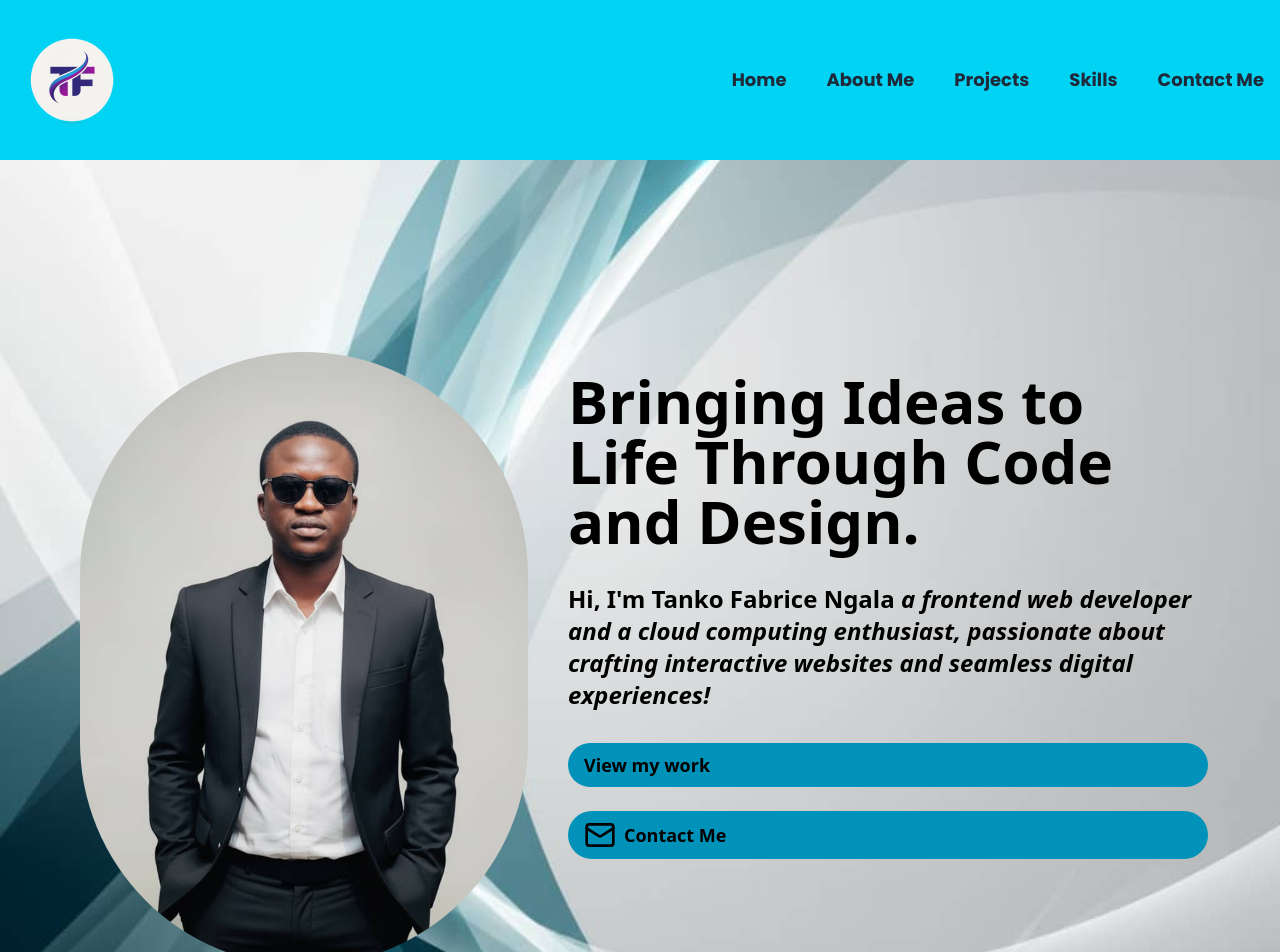
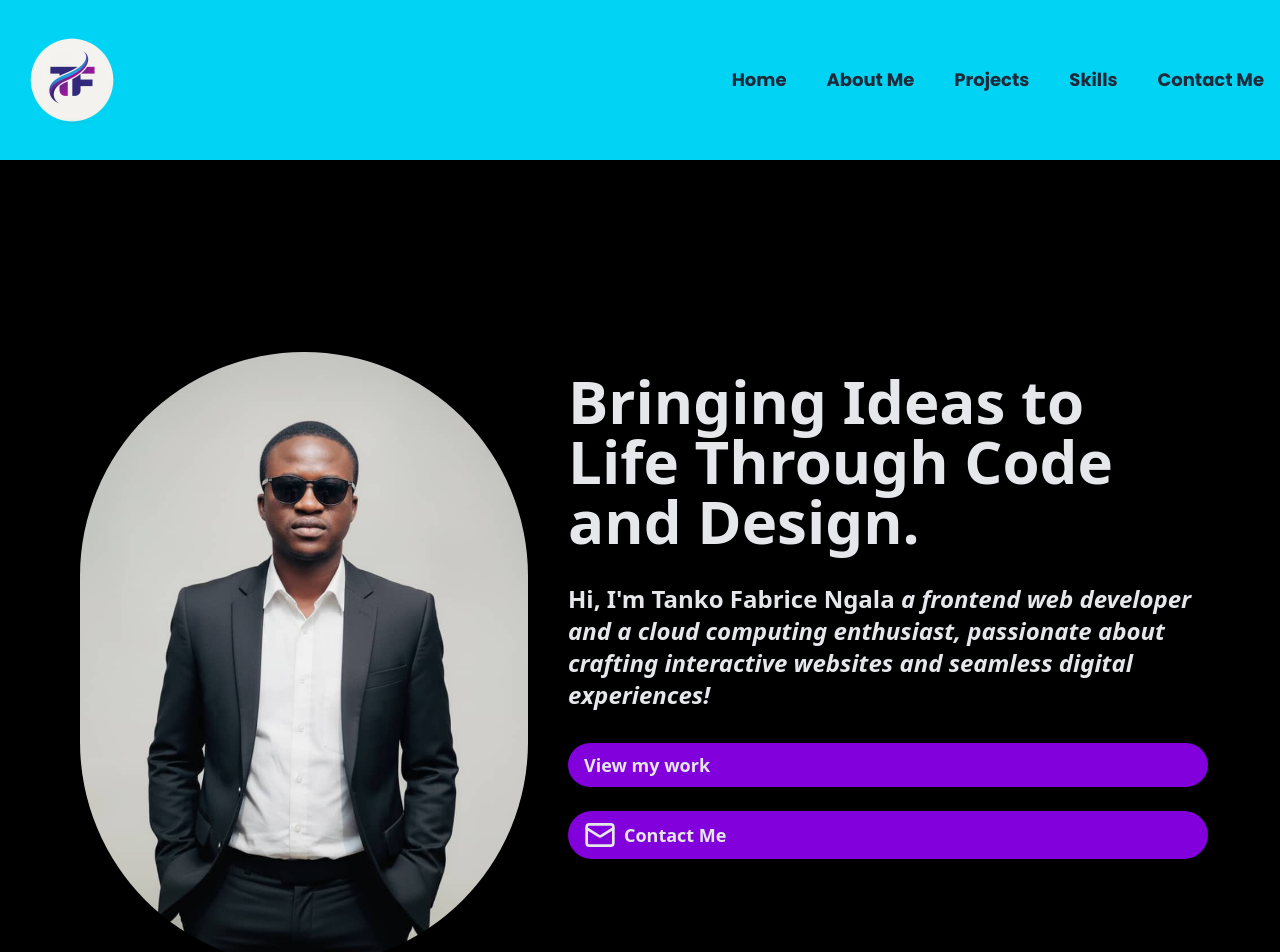
Before and after one commit to Tanko99/Tanko-Portfolio, a React (Vite) app in the folder tanko-ngala/: page / in a window 1280 px wide. Shown: the top 952 px of the page. Built offline with nearby package versions, Linux system fonts and the light colour scheme.

Commit message:
Homepage: baxkkgound color and button color change

```diff
--- a/tanko-ngala/src/pages/HomePage.jsx
+++ b/tanko-ngala/src/pages/HomePage.jsx
@@ -1,7 +1,6 @@
 import { Link } from "react-router-dom"
 import { Mail } from "lucide-react"
 import picture from '../assets/picre.jpg';
-import background from '../assets/background-image.jpg';
 import Footer from "../components/Footer";
 import Navbar from "../components/Navbar";
 
@@ -9,7 +8,7 @@ function Home(){
 
     return(
         <div
-         style={{ backgroundImage: `url(${background})` }} className="font-poppins, text-black bg-cover bg-no-repeat bg-center w-full min-h-screen ">
+          className="font-poppins, text-gray-200 bg-black w-full min-h-screen ">
             <Navbar />
                <div className=" gap-x-8 flex flex-col md:flex-row items-center justify-center  items-center w-full">
                    <div className="max-w-md w-full md:w-1/2 h-auto mx-2 mt-8">
@@ -21,8 +20,8 @@ function Home(){
                          <em> a frontend web developer and a cloud computing enthusiast, passionate
                         about crafting interactive websites and seamless digital experiences!</em>
                 </p>
-                <Link to="/projects" className="flex items-center text-lg font-bold px-4 py-2 mb-6 bg-cyan-600 rounded-3xl transition ">View my work</Link>
-                <Link to="/contact" className="flex items-center text-lg mb-20  font-bold  gap-2 px-4 py-2 bg-cyan-600 rounded-3xl transition hover:bg-purple-8000">
+                <Link to="/projects" className="flex items-center text-lg font-bold px-4 py-2 mb-6 bg-purple-700 rounded-3xl transition ">View my work</Link>
+                <Link to="/contact" className="flex items-center text-lg mb-20  font-bold  gap-2 px-4 py-2 bg-purple-700 rounded-3xl transition hover:bg-purple-8000">
                 <Mail className="w-8 h-8"/>
                 Contact Me
                 </Link>
```
